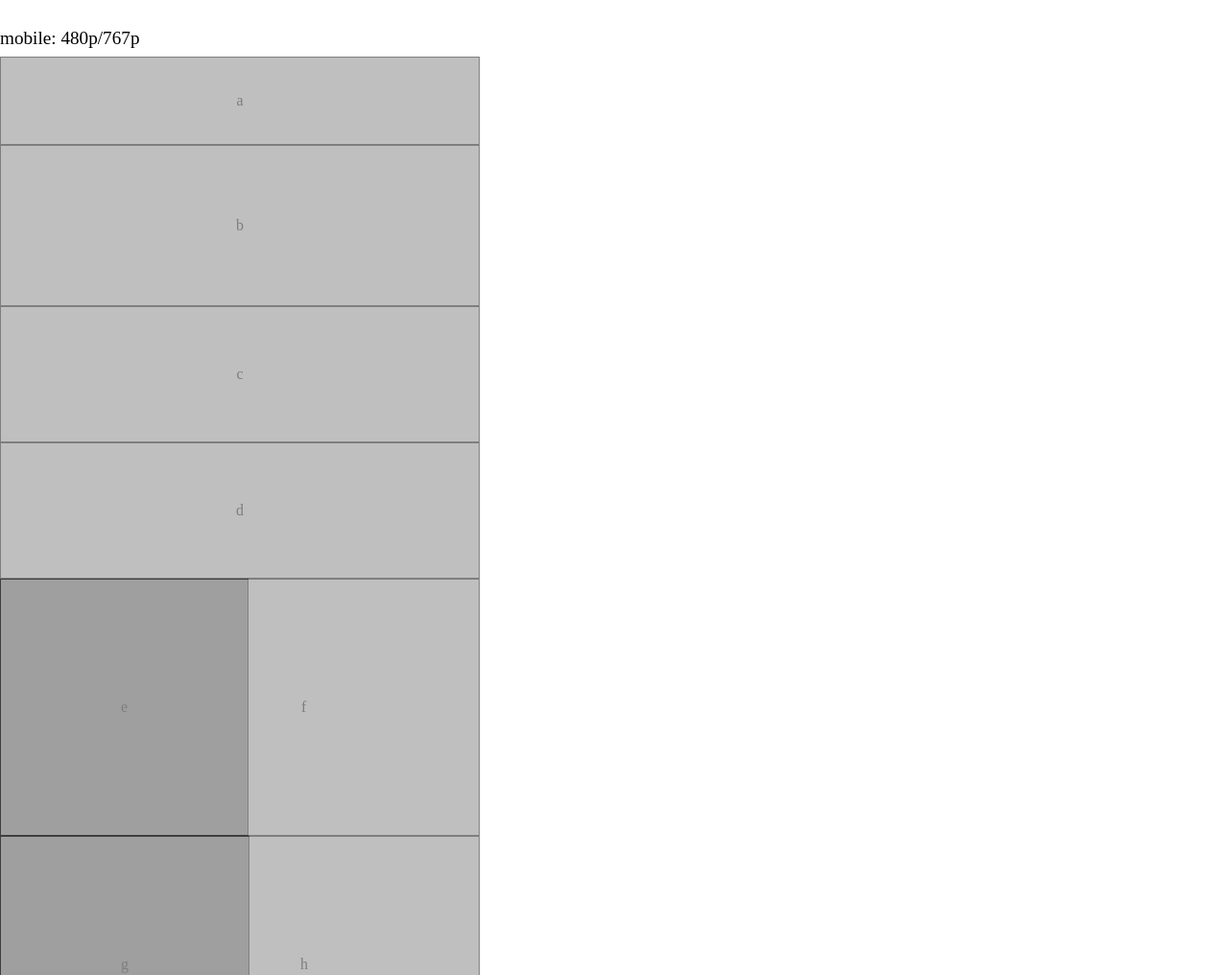
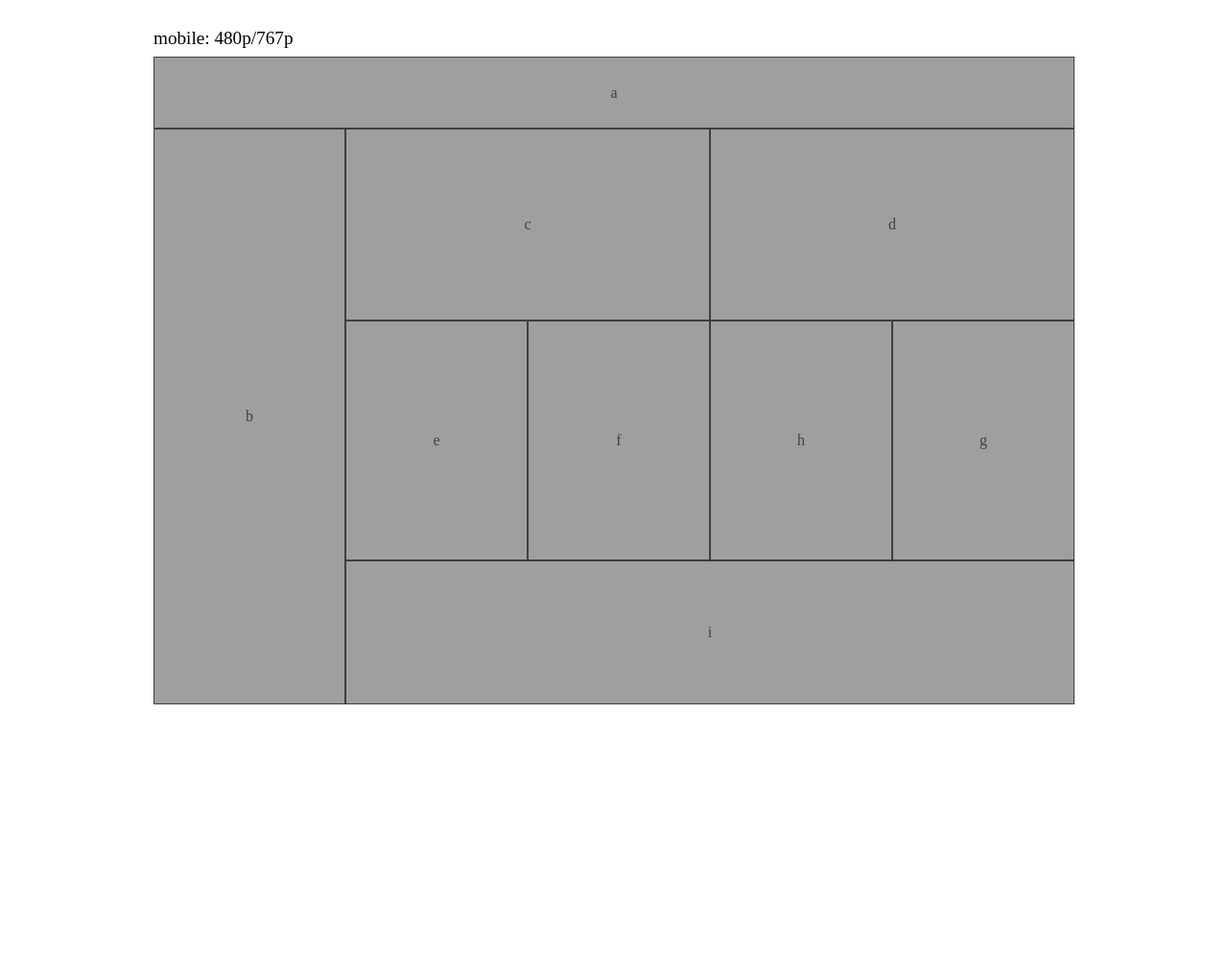
Before and after one commit to CF-Backlog/301D66-lab01, a plain HTML site: page index.html in a window 1280 px wide. Shown: the top 1016 px of the page at 96% size. After the commit the page ends 800 px from the top, so only its background shows below. Drawn offline with Linux system fonts and the light colour scheme.

Commit message:
lab one proper

```diff
--- /dev/null
+++ b/css/base.css
@@ -0,0 +1,52 @@
+*{
+  box-sizing: border-box;
+}
+body{
+  width: 480px;
+  margin: auto;
+}
+div{
+  border: solid black 1px;
+  background-color: grey;
+  opacity: 75%;
+  display: flex;
+  align-items: center;
+  justify-content: center;
+}
+
+h1 {
+  font-size: larger;
+  margin-top: 30px;
+  margin-bottom: 10px;
+}
+@media only screen and (min-width: 767px){
+  body {
+    width: 960px;
+    margin: auto;
+  }
+}
+/* main{
+  display: flex;
+} */
+
+/* tablet */
+/* @media only screen and (min-width:610px){} */
+
+/* desktop */
+/* @media only screen and (min-width:810px){} */
+
+/* mobile */
+/* @media only screen and (min-width:480px){} */
+
+/* tablet */
+/* @media only screen and (min-width:610px){} */
+
+/* desktop */
+
+/* @media only screen and (min-width:810px){}  */
+
+
+/* @media only screen and (max-width: 480px) { */
+
+  /* mobile */
+/* @media only screen and (min-width:480px){} */
--- /dev/null
+++ b/css/layouts.css
@@ -0,0 +1,106 @@
+/* *{
+  width: 480px;
+  opacity: 75%;
+} */
+
+div:first-child{
+  height: 75px;
+}
+
+div:nth-child(2){
+  height: 150px;
+}
+
+div:nth-child(3){
+  height: 125px;
+}
+
+div:nth-child(4){
+  height: 125px;
+}
+
+div:nth-child(5), :nth-child(7){
+  height: 250px;
+  width: 240px;
+  float: left;
+}
+
+div:nth-child(6), :nth-child(8){
+  height: 250px;
+  width: 240px;
+  float: right;
+}
+
+/* div:nth-child(7){
+  height: 250px;
+  width: 240px;
+  float: left;
+} */
+
+/* div:nth-child(8){
+  height: 250px;
+  width: 240px;
+  float: right;
+} */
+
+div:last-of-type{
+  height: 80px;
+  width: 480px;
+  float: left;
+}
+
+
+@media only screen and (min-width: 767px){
+
+  div:first-child{
+    height: 75px;
+  }
+
+  div:nth-child(2){
+    float: left;
+    width: 200px;
+    height: 600px;
+  }
+
+  div:nth-child(3){
+    width: 380px;
+    height: 200px;
+    float: left;
+  }
+
+  div:nth-child(4){
+    width: 380px;
+    height: 200px;
+    float: right;
+  }
+
+  div:nth-child(5){
+    height: 250px;
+    width: 190px;
+    float: left;
+  }
+
+  div:nth-child(6){
+    height: 250px;
+    width: 190px;
+    float: left;
+  }
+
+  div:nth-child(7){
+    height: 250px;
+    width: 190px;
+    float: right;
+  }
+
+  div:nth-child(8){
+    height: 250px;
+    width: 190px;
+    float: right;
+  }
+
+  div:last-of-type{
+    height: 150px;
+    width: 760px;
+    float: left;
+  }
+}
--- a/index.html
+++ b/index.html
@@ -1,61 +1,34 @@
 <!DOCTYPE html>
 <html>
 <head>
+
   <meta charset="UTF-8">
   <meta name="viewport" content="width=device-width, initial-scale=1.0">
 
-  <link rel="stylesheet" href="reset.css"/>
-  <link rel="stylesheet" href="base.css"/>
-  <link rel="stylesheet" href="layout.css"/>
+  <link rel="stylesheet" href="css/reset.css"/>
+  <link rel="stylesheet" href="css/base.css"/>
+  <link rel="stylesheet" href="css/layouts.css"/>
+
   <title>Duck Soup</title>
+
 </head>
 <body>
-
+  <h1>mobile: 480p/767p</h1>
   <main>
 
-    <h1>mobile: 480p/767p</h1>
-
-    <article id="a">
-      <p>a</p>
-    </article>
-
-    <article id="b">
-      <p>b</p>
-    </article>
-
-    <article id="c">
-      <p>c</p>
-    </article>
-
-    <article id="d">
-      <p>d</p>
-    </article>
-
-    <article id="e">
-      <p>e</p>
-    </article>
-
-    <article id="f">
-      <p>f</p>
-    </article>
-
-    <article id="g">
-      <p>g</p>
-    </article>
-
-    <article id="h">
-      <p>h</p>
-    </article>
-
-    <article id="i">
-      <p>i</p>
-    </article>
+    <div>a</div>
+    <div>b</div>
+    <div>c</div>
+    <div>d</div>
+    <div>e</div>
+    <div>f</div>
+    <div>g</div>
+    <div>h</div>
+    <div>i</div>
 
   </main>
 
-  <footer>
-
-  </footer>
+  <footer></footer>
 
 </body>
 </html>
```
Also changed, not shown: css/x-layout.css (added, +7 -0 lines), x-index.html (added, +63 -0 lines), css/modules.css (added), css/reset.css (renamed from reset.css), css/x-base.css (renamed from base.css).
